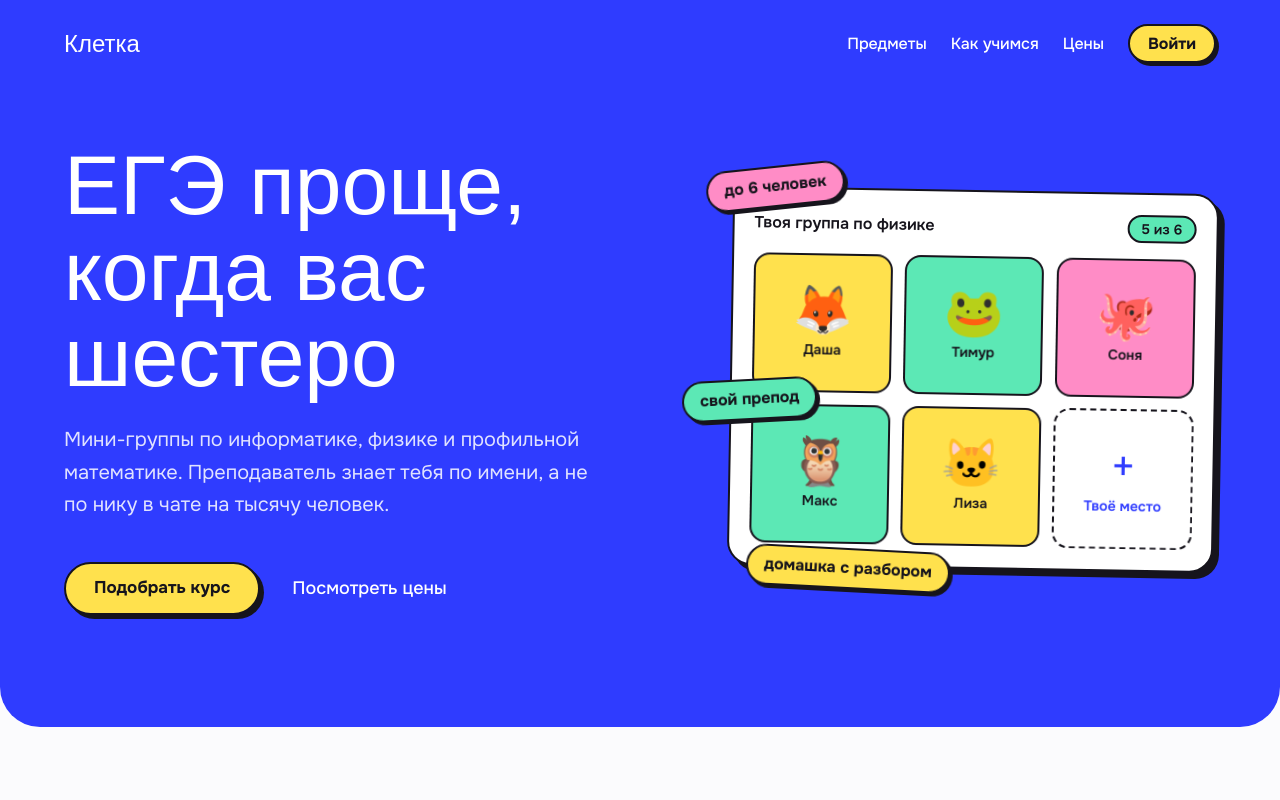
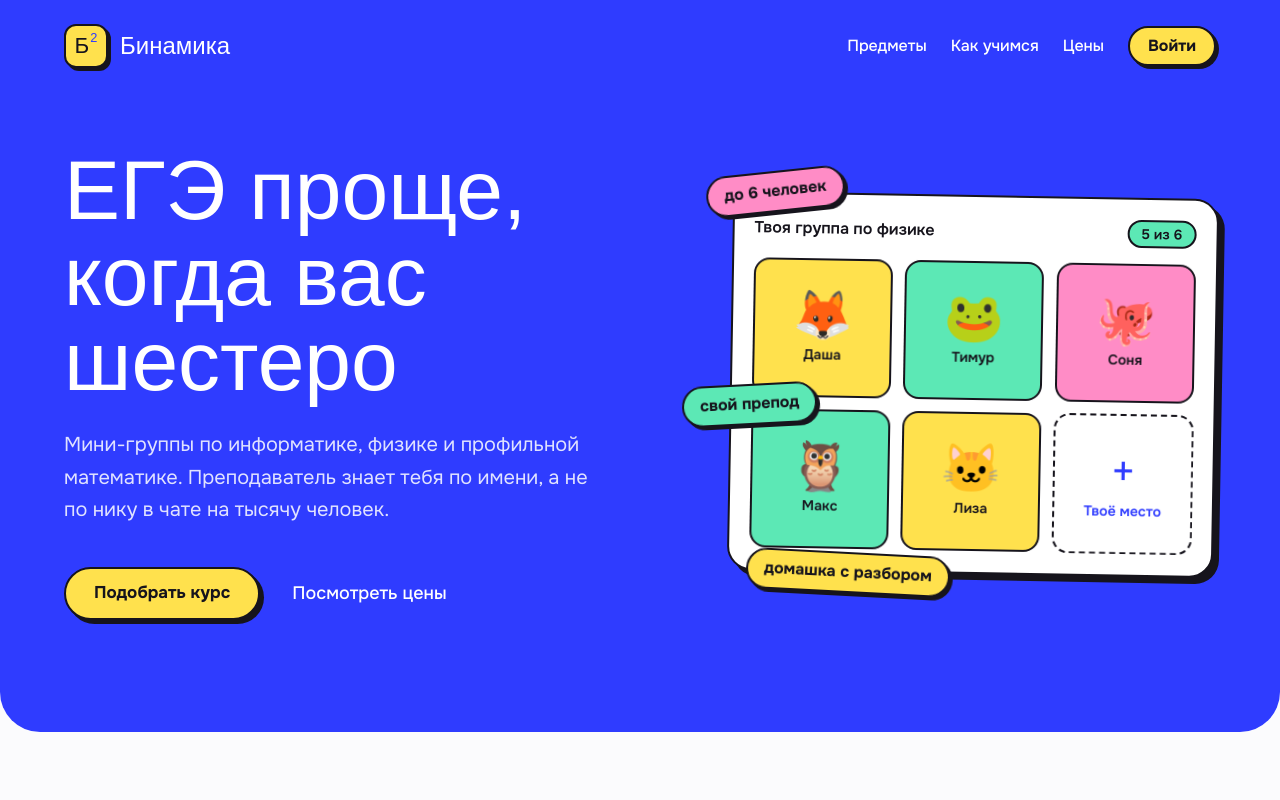
Before and after one commit to zemroys/tutoring_platform, a Next.js app in the folder frontend/: page / in a window 1280 px wide. Shown: the top 800 px of the page. Built offline with nearby package versions, Linux system fonts and the light colour scheme; a web font is replaced by a local one.

Commit message:
add Бинамика logo and favicon

```diff
--- a/frontend/app/cabinet/page.tsx
+++ b/frontend/app/cabinet/page.tsx
@@ -3,6 +3,7 @@
 import { useEffect, useState } from "react";
 import Link from "next/link";
 import { useRouter } from "next/navigation";
+import Logo from "@/components/Logo";
 import { api, type User } from "@/lib/api";
 import { SITE } from "@/lib/site";
 
@@ -35,8 +36,8 @@ export default function CabinetPage() {
   return (
     <div className="container-page pb-20">
       <header className="flex items-center justify-between gap-6 py-6">
-        <Link href="/" className="font-display text-2xl">
-          {SITE.name}
+        <Link href="/" aria-label={`${SITE.name}, на главную`}>
+          <Logo variant="ultra" />
         </Link>
         <button type="button" onClick={handleLogout} className="btn btn-sm bg-white">
           Выйти
--- a/frontend/app/globals.css
+++ b/frontend/app/globals.css
@@ -233,3 +233,49 @@ html {
   cursor: wait;
   transform: none;
 }
+
+/* ---------- Логотип: монограмма Б² ---------- */
+.logo-mark {
+  display: inline-flex;
+  align-items: flex-start;
+  justify-content: center;
+  flex-shrink: 0;
+  width: 2.75rem;
+  height: 2.75rem;
+  padding-top: 0.55rem;
+  box-sizing: border-box;
+  border: 2.5px solid var(--color-ink);
+  border-radius: 0.75rem;
+  box-shadow: 3px 3px 0 var(--color-ink);
+  font-family: var(--font-display);
+  line-height: 1;
+}
+
+.logo-mark > span {
+  font-size: 1.4rem;
+}
+
+.logo-mark > sup {
+  margin-left: 1px;
+  font-size: 0.8rem;
+  line-height: 1;
+  vertical-align: baseline;
+  position: relative;
+  top: -0.15rem;
+}
+
+.logo-mark-ultra {
+  background: var(--color-ultra);
+  color: #fff;
+}
+.logo-mark-ultra > sup {
+  color: var(--color-sun);
+}
+
+.logo-mark-sun {
+  background: var(--color-sun);
+  color: var(--color-ink);
+}
+.logo-mark-sun > sup {
+  color: var(--color-ultra);
+}
--- a/frontend/app/page.tsx
+++ b/frontend/app/page.tsx
@@ -2,6 +2,7 @@ import Link from "next/link";
 import SiteHeader from "@/components/SiteHeader";
 import GroupCall from "@/components/GroupCall";
 import { COMPARISON, SITE, STEPS, SUBJECTS } from "@/lib/site";
+import Logo from "@/components/Logo";
 
 export default function Home() {
   return (
@@ -135,7 +136,7 @@ export default function Home() {
 
       <footer className="border-t-2 border-ink">
         <div className="container-page flex flex-col gap-4 py-10 md:flex-row md:items-center md:justify-between">
-          <p className="font-display text-xl">{SITE.name}</p>
+          <Logo variant="ultra" />
           <div className="flex flex-wrap gap-6 text-muted">
             <a href={SITE.contacts.telegram} className="nav-link">
               Телеграм
--- a/frontend/components/AuthLayout.tsx
+++ b/frontend/components/AuthLayout.tsx
@@ -1,6 +1,7 @@
 // Общий каркас для страниц входа и регистрации: синий фон, как на первом экране, и белая карточка.
 
 import Link from "next/link";
+import Logo from "@/components/Logo";
 import { SITE } from "@/lib/site";
 
 type Props = {
@@ -13,8 +14,8 @@ export default function AuthLayout({ title, children, footer }: Props) {
   return (
     <div className="min-h-screen bg-ultra pb-16 text-white">
       <div className="container-page py-6">
-        <Link href="/" className="font-display text-2xl">
-          {SITE.name}
+        <Link href="/" aria-label={`${SITE.name}, на главную`} className="inline-block">
+          <Logo variant="sun" />
         </Link>
       </div>
 
--- /dev/null
+++ b/frontend/components/Logo.tsx
@@ -0,0 +1,20 @@
+// Логотип: монограмма Б² в стикере и название рядом.
+// variant="sun" — жёлтый стикер для синего фона, variant="ultra" — синий для светлого.
+
+import { SITE } from "@/lib/site";
+
+type Props = {
+  variant?: "sun" | "ultra";
+};
+
+export default function Logo({ variant = "ultra" }: Props) {
+  return (
+    <span className="flex items-center gap-3">
+      <span className={`logo-mark logo-mark-${variant}`} aria-hidden="true">
+        <span>Б</span>
+        <sup>2</sup>
+      </span>
+      <span className="font-display text-2xl">{SITE.name}</span>
+    </span>
+  );
+}
--- a/frontend/components/SiteHeader.tsx
+++ b/frontend/components/SiteHeader.tsx
@@ -1,11 +1,12 @@
 import Link from "next/link";
+import Logo from "@/components/Logo";
 import { SITE } from "@/lib/site";
 
 export default function SiteHeader() {
   return (
     <header className="flex items-center justify-between gap-6 py-6">
-      <Link href="/" className="font-display text-2xl">
-        {SITE.name}
+      <Link href="/" aria-label={`${SITE.name}, на главную`}>
+        <Logo variant="sun" />
       </Link>
 
       <nav className="flex items-center gap-6">
--- a/frontend/lib/site.ts
+++ b/frontend/lib/site.ts
@@ -2,7 +2,7 @@
 // Поменять название, контакты или описания можно здесь, не трогая вёрстку.
 
 export const SITE = {
-  name: "Клетка", // рабочее название, поменять на своё
+  name: "Бинамика",
   contacts: {
     telegram: "https://t.me/рандоом_название", // TODO: канал
     email: "привет@example.com", // TODO: почта
```
Also changed, not shown: frontend/app/apple-icon.png (added), frontend/app/icon.png (added).
